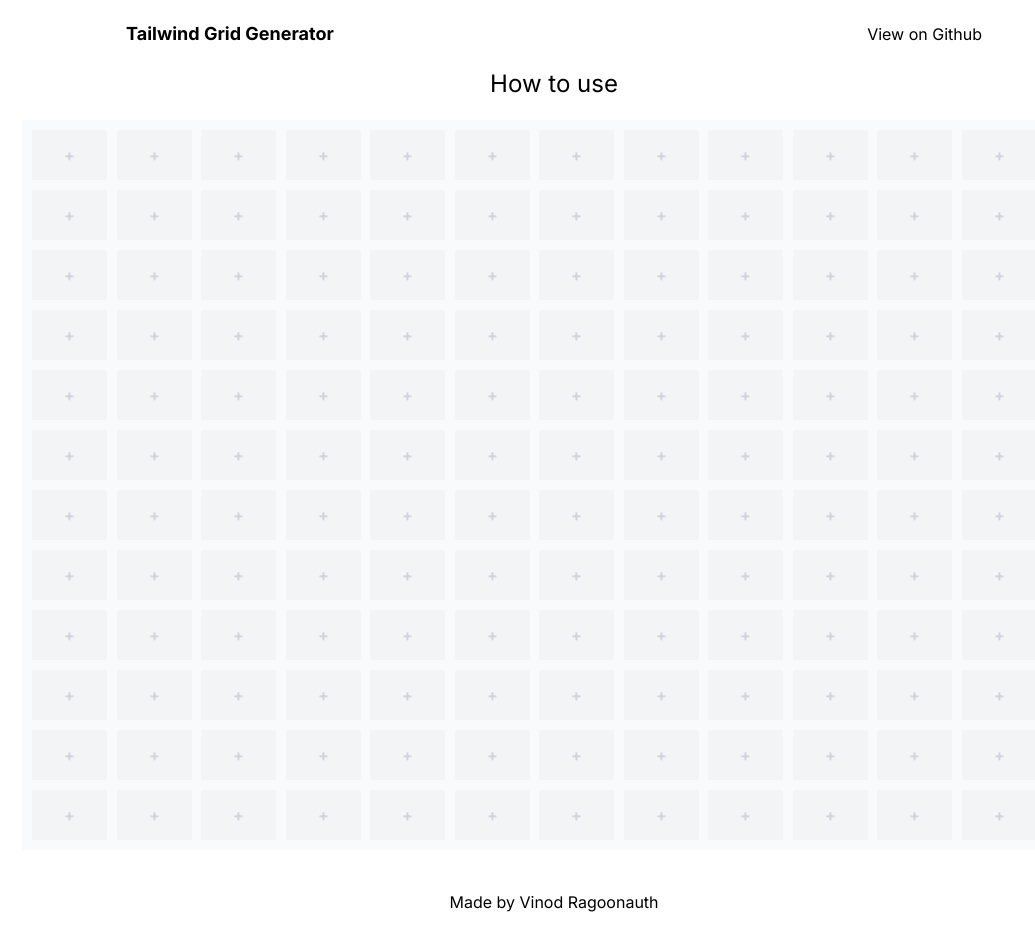
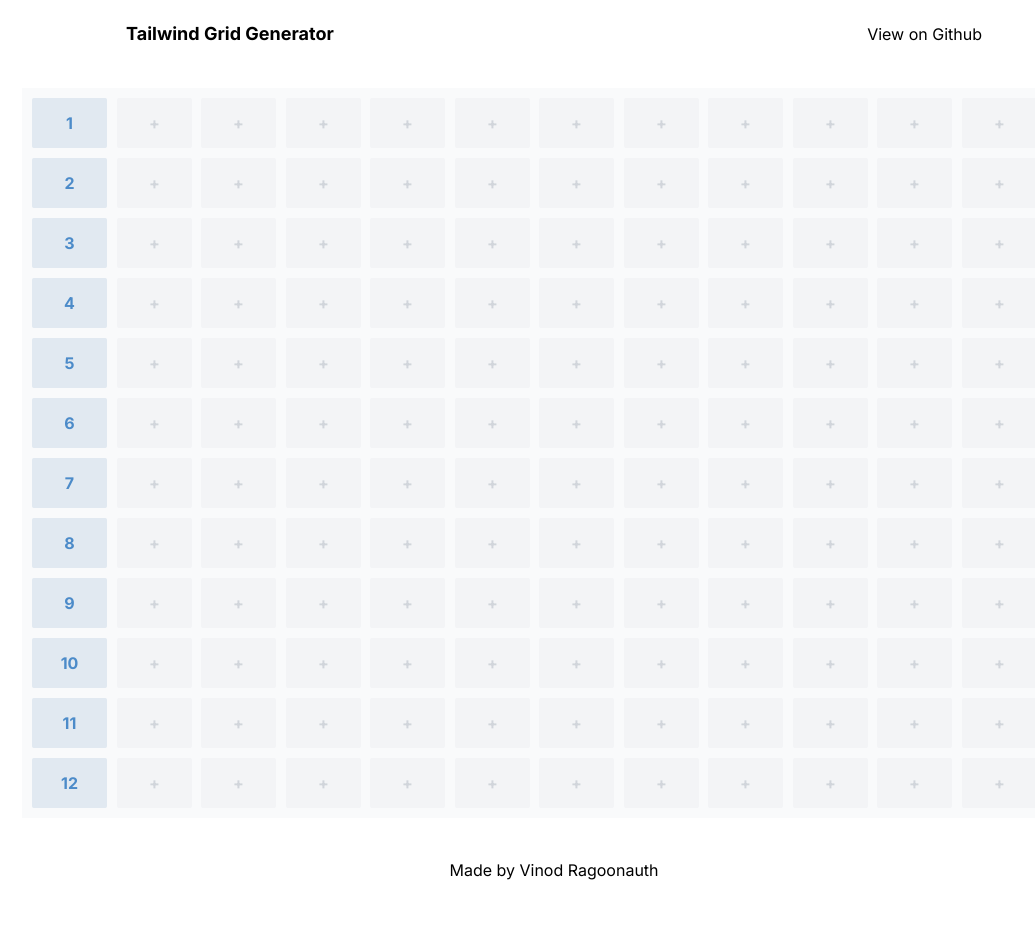
Before and after one commit to VinodRagoonauth/tailwind-grid-generator, a React (Vite) app: page / in a window 1280 px wide. Shown: the whole page, without its empty margins (86-1121 px from the left). After the commit the page ends 902 px from the top, so only its background shows below. Built offline with nearby package versions, Linux system fonts and the light colour scheme.

Commit message:
Both Grids now stack on top of eachother correctly

```diff
--- a/src/App.tsx
+++ b/src/App.tsx
@@ -1,7 +1,6 @@
 import Navbar from "./components/Navbar";
 import Footer from "./components/Footer";
 import BaseGrid from "./components/BaseGrid";
-import Grid from "./components/Grid";
 import Codebox from "./components/Codebox";
 import { useState } from "react";
 
@@ -21,11 +20,8 @@ export default function App() {
     <div className="flex flex-col min-h-screen font-inter">
       <Navbar />
       <main className="flex-1 flex-center flex-col">
-        <header>
-          <h1 className="text-2xl">How to use</h1>
-        </header>
+        <header>{/* <h1 className="text-2xl">How to use</h1> */}</header>
         <div className="flex-center w-full lg:flex-row sm:flex-col md:flex-col">
-          {/* <Grid gridCols={gridCols} gridRows={gridRows} /> */}
           <BaseGrid gridCols={gridCols} gridRows={gridRows} />
           <Codebox generatedCode={generatedCode} />
         </div>
--- a/src/components/BaseGrid.tsx
+++ b/src/components/BaseGrid.tsx
@@ -1,4 +1,5 @@
 import RGL, { WidthProvider } from "react-grid-layout";
+import GridLayout from "./Grid";
 const ResponsiveGridLayout = WidthProvider(RGL);
 
 export default function BaseGrid({ gridCols, gridRows }: { gridCols: number; gridRows: number }) {
@@ -23,10 +24,11 @@ export default function BaseGrid({ gridCols, gridRows }: { gridCols: number; gri
   };
 
   return (
-    <div className="flex flex-col m-5 w-full max-w-[1024px] relative bg-gray-50">
+    <div className="flex flex-col m-5 w-full max-w-[1024px] relative z-0 bg-gray-50">
       <ResponsiveGridLayout cols={gridCols} rowHeight={50} preventCollision={true}>
         {generateGrid()}
       </ResponsiveGridLayout>
+      <GridLayout gridCols={gridCols} gridRows={gridRows} />
     </div>
   );
 }
--- a/src/components/Grid.tsx
+++ b/src/components/Grid.tsx
@@ -1,7 +1,7 @@
 import RGL, { WidthProvider } from "react-grid-layout";
 const ResponsiveGridLayout = WidthProvider(RGL);
 
-export default function Grid({ gridCols }: { gridCols: number; gridRows: number }) {
+function Grid({ gridCols }: { gridCols: number; gridRows: number }) {
   const generateGrid = () => {
     const domElements = [];
 
@@ -17,10 +17,12 @@ export default function Grid({ gridCols }: { gridCols: number; gridRows: number
   };
 
   return (
-    <div className="flex flex-col m-5 w-full max-w-[1024px] relative bg-gray-50">
+    <div className="flex flex-col w-full max-w-[1024px] absolute top-0 left-0 z-10 ">
       <ResponsiveGridLayout rowHeight={50} preventCollision={true}>
         {generateGrid()}
       </ResponsiveGridLayout>
     </div>
   );
 }
+
+export default Grid;
```
